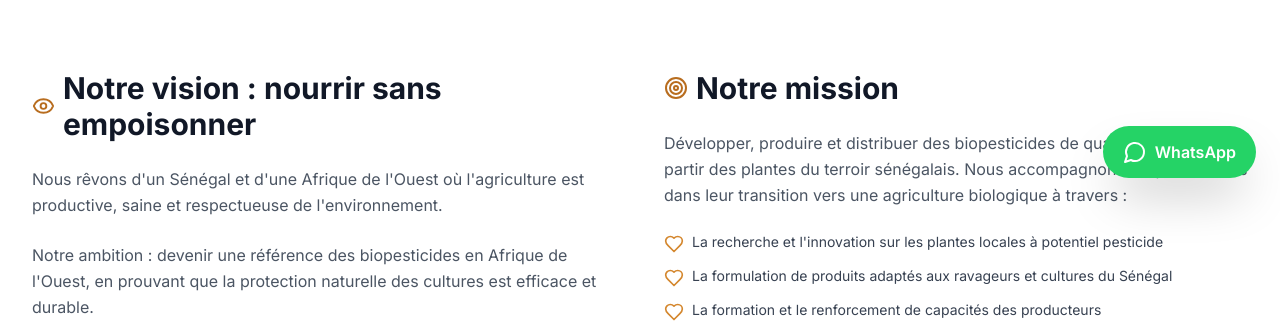
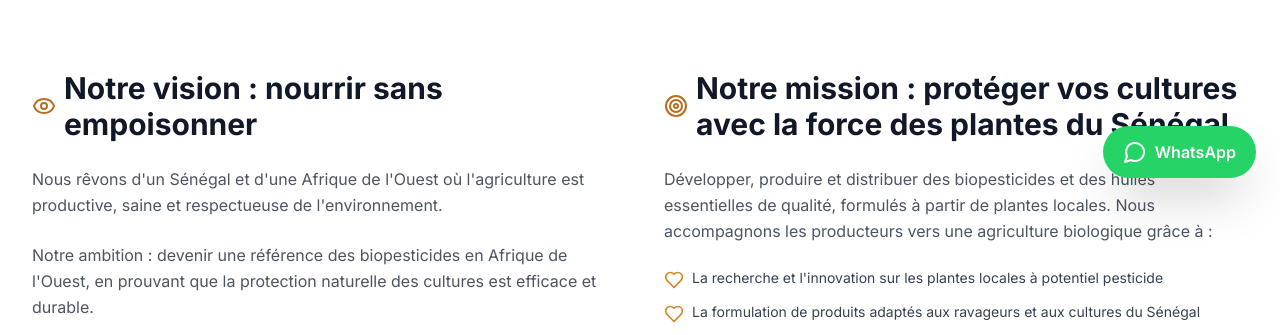
Before and after one commit to githubkhadim66/sen-biopest-website, a Next.js app in the folder apps/web/: page /a-propos in a window 1280 px wide. Shown: the part 598-933 px from the top of the page. Built offline with nearby package versions, Linux system fonts and the light colour scheme; no server answers.

Commit message:
content(web): nouvelle section « Notre mission » sur la page À propos
Les icônes vision/mission ne se tassent plus à côté des titres longs.

Co-Authored-By: Claude Opus 5.5 <noreply@anthropic.com>

```diff
--- a/apps/web/src/app/a-propos/page.tsx
+++ b/apps/web/src/app/a-propos/page.tsx
@@ -93,7 +93,7 @@ export default function AProposPage() {
           <div className="grid grid-cols-1 lg:grid-cols-2 gap-12">
             <div className="space-y-6">
               <div className="inline-flex items-center gap-2 text-primary-600">
-                <Eye className="w-6 h-6" />
+                <Eye className="w-6 h-6 shrink-0" />
                 <h2 className="text-2xl sm:text-3xl font-bold text-gray-900">Notre vision : nourrir sans empoisonner</h2>
               </div>
               <p className="text-gray-600 leading-relaxed">
@@ -105,17 +105,19 @@ export default function AProposPage() {
             </div>
             <div className="space-y-6">
               <div className="inline-flex items-center gap-2 text-primary-600">
-                <Target className="w-6 h-6" />
-                <h2 className="text-2xl sm:text-3xl font-bold text-gray-900">Notre mission</h2>
+                <Target className="w-6 h-6 shrink-0" />
+                <h2 className="text-2xl sm:text-3xl font-bold text-gray-900">
+                  Notre mission : protéger vos cultures avec la force des plantes du Sénégal
+                </h2>
               </div>
               <p className="text-gray-600 leading-relaxed">
-                Développer, produire et distribuer des biopesticides de qualité, formulés à partir des plantes du terroir sénégalais. Nous accompagnons les producteurs dans leur transition vers une agriculture biologique à travers :
+                Développer, produire et distribuer des biopesticides et des huiles essentielles de qualité, formulés à partir de plantes locales. Nous accompagnons les producteurs vers une agriculture biologique grâce à :
               </p>
               <ul className="space-y-3">
                 {[
                   'La recherche et l\'innovation sur les plantes locales à potentiel pesticide',
-                  'La formulation de produits adaptés aux ravageurs et cultures du Sénégal',
-                  'La formation et le renforcement de capacités des producteurs',
+                  'La formulation de produits adaptés aux ravageurs et aux cultures du Sénégal',
+                  'La formation et le renforcement des capacités des producteurs',
                   'L\'accompagnement technique personnalisé sur le terrain',
                 ].map((item) => (
                   <li key={item} className="flex items-start gap-2 text-sm text-gray-700">
```
